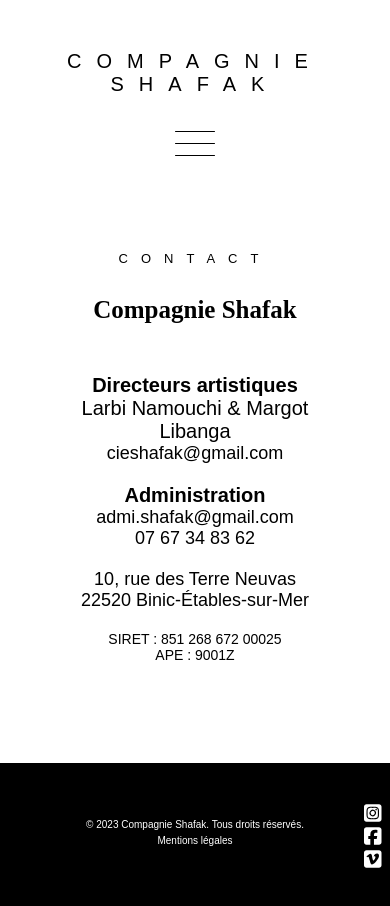
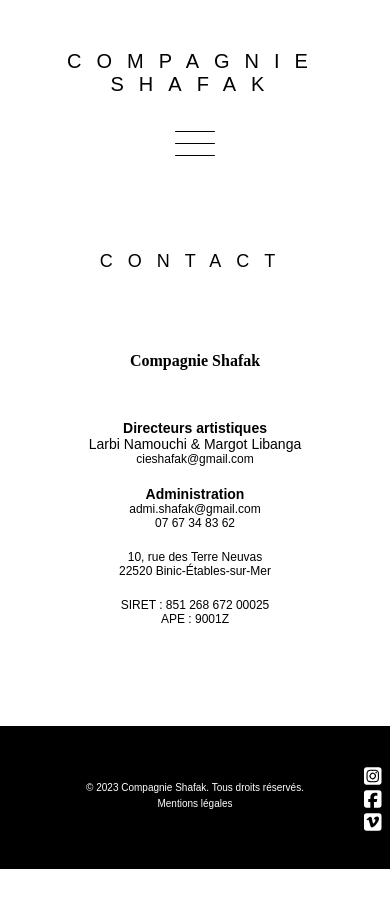
Before and after one commit to MarianneB08/Shafak-Project, a React (Create React App) app in the folder frontend/: page /contact in a window 390 px wide. After the commit the page ends 869 px from the top, so only its background shows below. Built offline with nearby package versions, Linux system fonts and the light colour scheme.

Commit message:
Gestion du responsive sur la page Contact.js

```diff
--- a/frontend/src/Pages/Contact.module.scss
+++ b/frontend/src/Pages/Contact.module.scss
@@ -74,6 +74,39 @@
     h2 {
       font-size: 2.2rem;
     }
+    .details {
+      h2 {
+        font-size: 2.2rem;
+      }
+      .directors {
+        font-size: 1.8rem;
+      }
+      h3 {
+        font-size: 1.8rem;
+      }
+      .directorsEmailContainer {
+        .directorsEmail {
+          font-size: 1.6rem;
+        }
+      }
+      .administration {
+        font-size: 1.8rem;
+      }
+
+      .administrationEmail {
+        font-size: 1.6rem;
+      }
+
+      .administrationPhone {
+        font-size: 1.6rem;
+      }
+      .adress {
+        font-size: 1.6rem;
+      }
+      .society {
+        font-size: 1.2rem;
+      }
+    }
   }
 }
 
@@ -85,17 +118,82 @@
       font-size: 1.8rem;
       letter-spacing: 1.8rem;
     }
+    .details {
+      h2 {
+        font-size: 1.8rem;
+      }
+      .directors {
+        font-size: 1.6rem;
+      }
+      h3 {
+        font-size: 1.6rem;
+      }
+      .directorsEmailContainer {
+        .directorsEmail {
+          font-size: 1.4rem;
+        }
+      }
+      .administration {
+        font-size: 1.6rem;
+      }
+
+      .administrationEmail {
+        font-size: 1.4rem;
+      }
+
+      .administrationPhone {
+        font-size: 1.4rem;
+      }
+      .adress {
+        font-size: 1.4rem;
+      }
+      .society {
+        font-size: 1.2rem;
+      }
+    }
   }
 }
 
 // MOBILE DEVICES //
 
-@media screen and (min-width: 290px) and (max-width: 480px) {
+@media screen and (min-width: 280px) and (max-width: 480px) {
   .container {
     h2 {
-      font-size: 1.3rem;
-      letter-spacing: 1.3rem;
-      margin-bottom: 3rem;
+      font-size: 1.8rem;
+      letter-spacing: 1.5rem;
+    }
+    .details {
+      h2 {
+        font-size: 1.6rem;
+      }
+      .directors {
+        font-size: 1.4rem;
+      }
+      h3 {
+        font-size: 1.4rem;
+      }
+      .directorsEmailContainer {
+        .directorsEmail {
+          font-size: 1.2rem;
+        }
+      }
+      .administration {
+        font-size: 1.4rem;
+      }
+
+      .administrationEmail {
+        font-size: 1.2rem;
+      }
+
+      .administrationPhone {
+        font-size: 1.2rem;
+      }
+      .adress {
+        font-size: 1.2rem;
+      }
+      .society {
+        font-size: 1.2rem;
       }
     }
   }
+}
```
Lines whose indentation alone changed are shown as unchanged.
